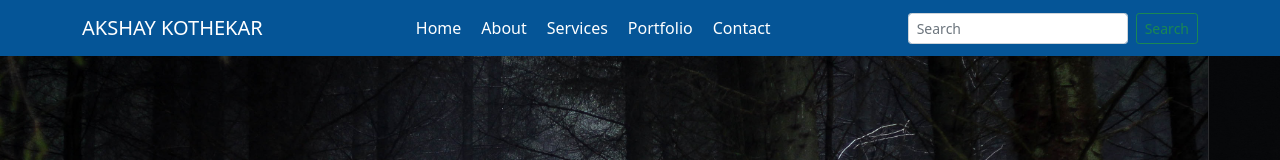
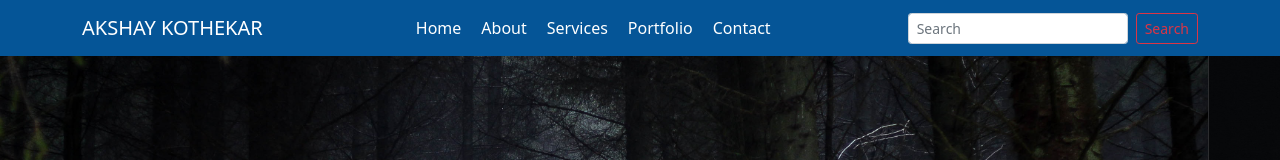
Before and after one commit to akshaykothekar1054/akshay_kothekar, a plain HTML site: page index.html in a window 1280 px wide. Shown: the top 160 px of the page. Drawn offline with nearby package versions, Linux system fonts and the light colour scheme.

Commit message:
Update index.html
change search button colour

```diff
--- a/index.html
+++ b/index.html
@@ -57,7 +57,7 @@
           </ul>
           <form class="d-flex">
             <input class="form-control me-2 form-control-sm" type="search" placeholder="Search" aria-label="Search">
-            <button class="btn btn-outline-success btn-sm" type="submit">Search</button>
+            <button class="btn btn-outline-danger btn-sm" type="submit">Search</button>
           </form>
         </div>
       </div>
```
